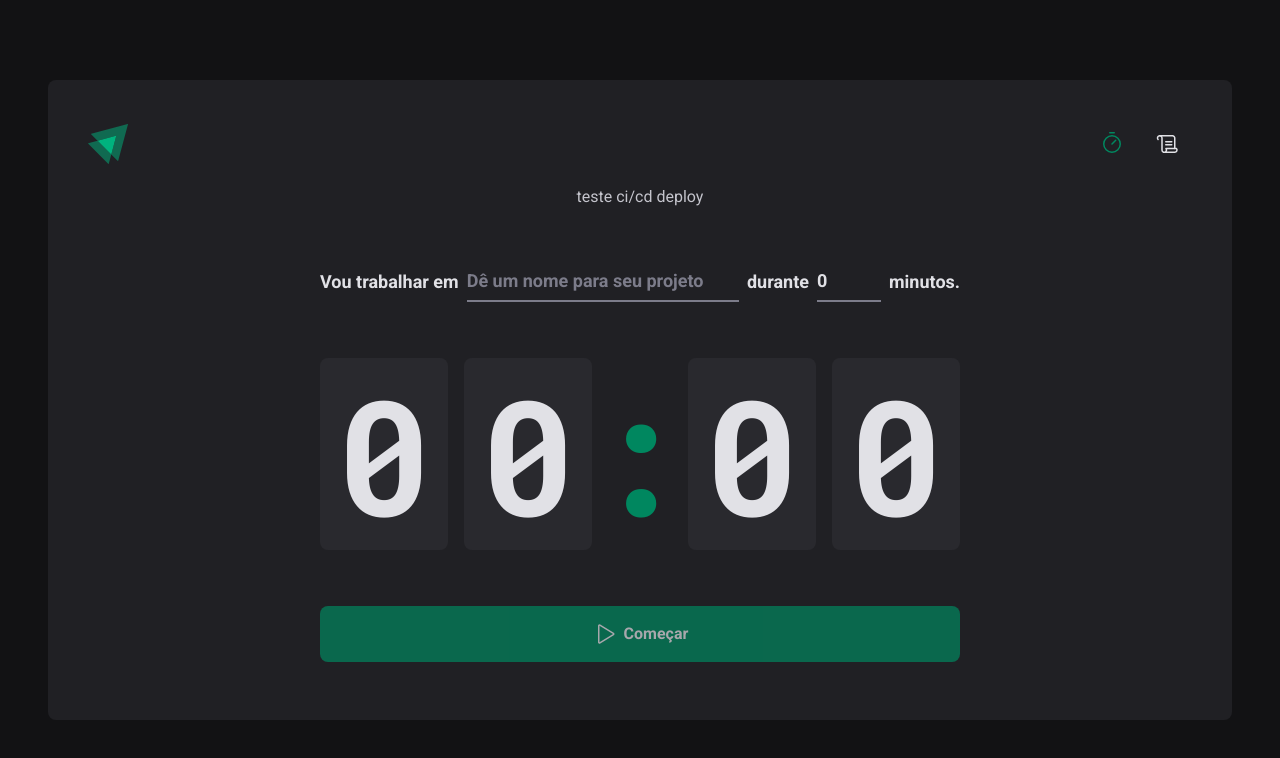
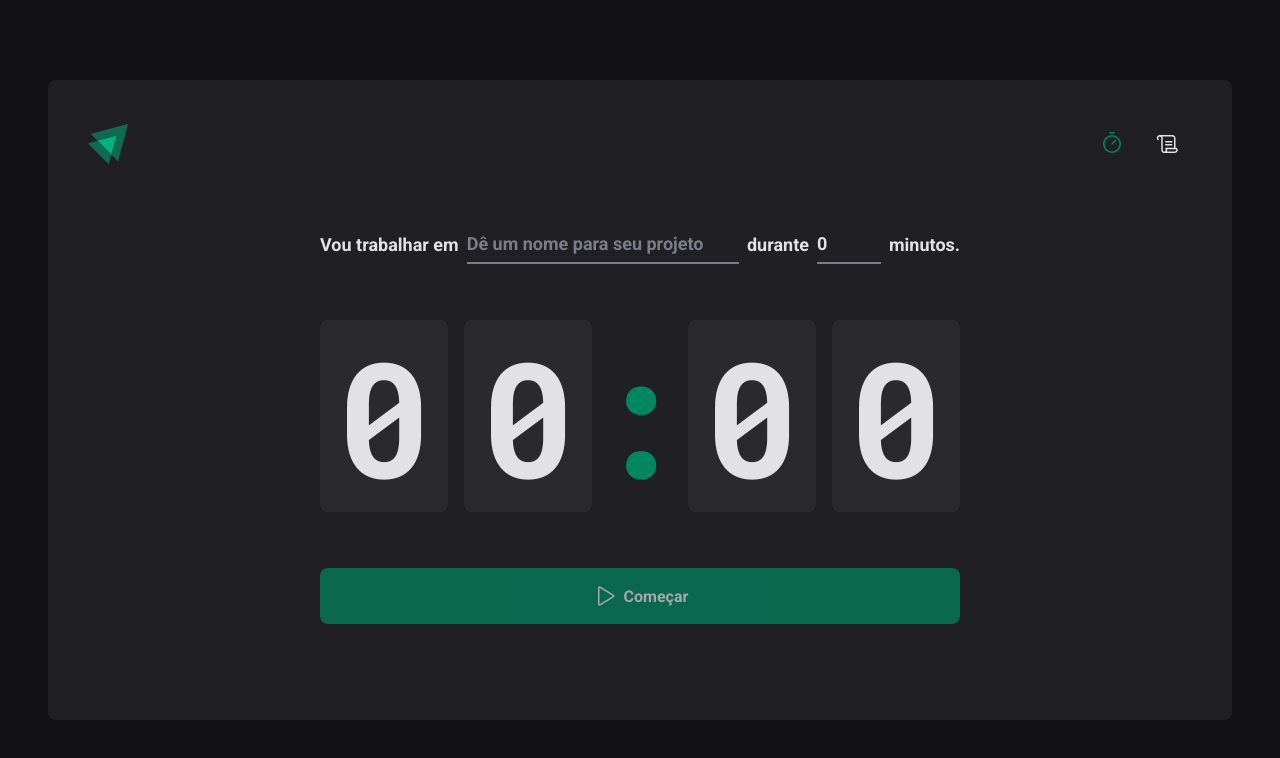
Before and after one commit to pedromiiguel/ignite-timer, a React (Vite) app: page / in a window 1280 px wide. Shown: the top 758 px of the page. Built offline with nearby package versions, Linux system fonts and the light colour scheme.

Commit message:
Revert "chore: testing deploying with github action"
This reverts commit 493d27dd27493d25eb5ef307d0bfffb28a930721.

```diff
--- a/src/pages/Home/index.tsx
+++ b/src/pages/Home/index.tsx
@@ -52,7 +52,6 @@ export const Home = () => {
   return (
     <S.HomeContainer>
       <S.Form onSubmit={handleSubmit(handleCreateNewCycle)}>
-        <p>teste ci/cd deploy</p>
         <FormProvider {...newCycleForm}>
           <NewCycleForm />
         </FormProvider>
```
